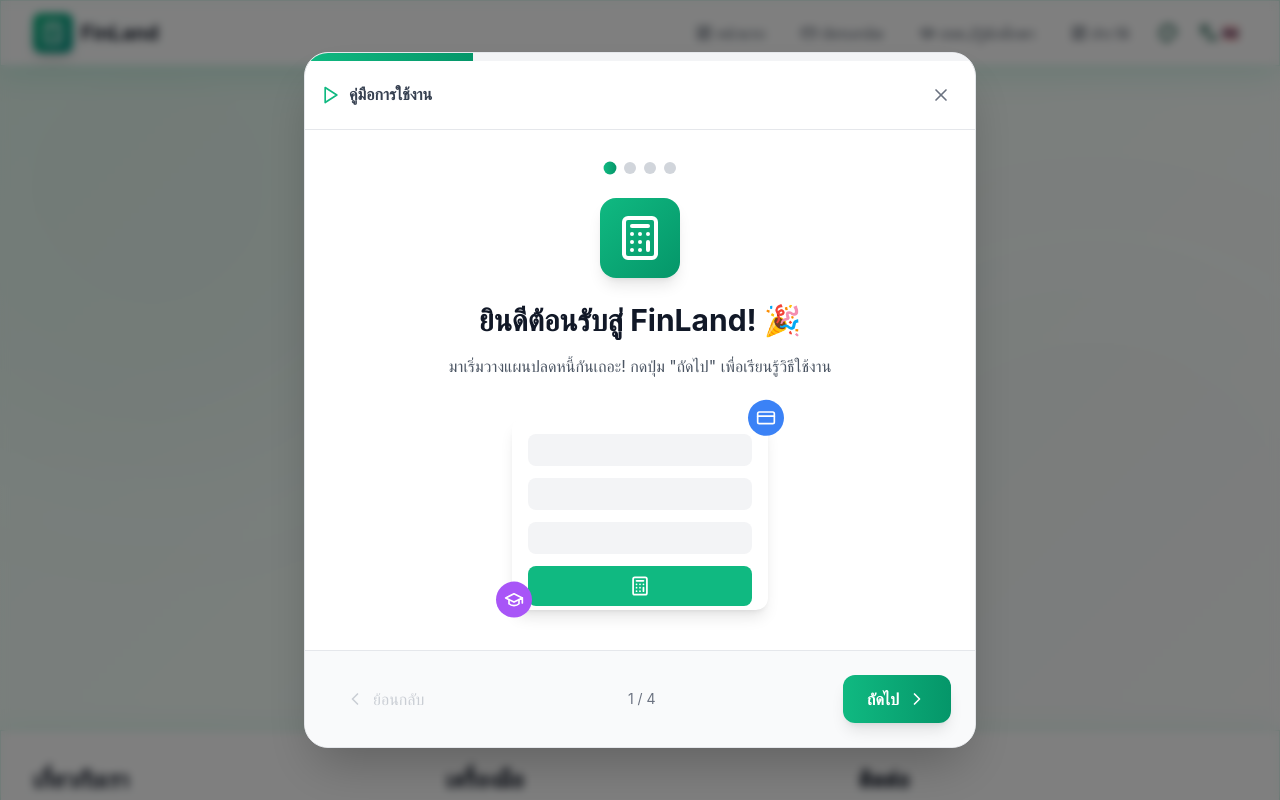
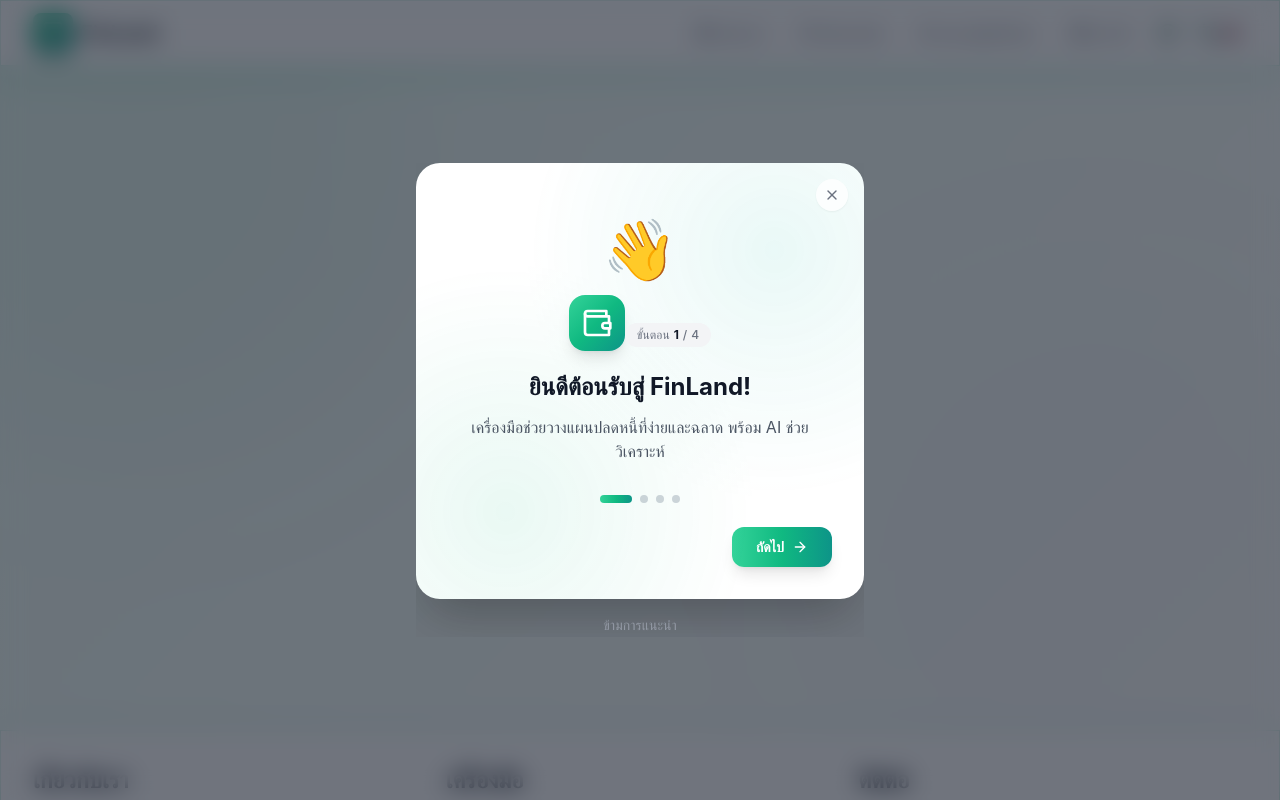
Before and after one commit to paripatrod/FinLand, a React (Vite) app in the folder frontend/: page /tutorial in a window 1280 px wide. Shown: the top 800 px of the page. Built offline with nearby package versions, Linux system fonts and the light colour scheme.

Commit message:
Redesign tutorial UI - modern minimalist style with emoji and gradient

```diff
--- a/frontend/src/components/OnboardingTutorial.tsx
+++ b/frontend/src/components/OnboardingTutorial.tsx
@@ -7,14 +7,16 @@
   Calculator,
   Sparkles,
   TrendingUp,
-  Download,
   CreditCard,
   GraduationCap,
   CheckCircle,
-  Play
+  ArrowRight,
+  Wallet,
+  PiggyBank,
+  Target
 } from 'lucide-react';
 import { useLanguage } from '../contexts/LanguageContext';
-import { Link, useNavigate } from 'react-router-dom';
+import { useNavigate } from 'react-router-dom';
 
 interface TutorialStep {
   id: number;
@@ -23,259 +25,57 @@
   titleEn: string;
   description: string;
   descriptionEn: string;
-  animation: 'calculator' | 'ai' | 'chart' | 'export';
-  color: string;
+  emoji: string;
+  gradient: string;
+  bgPattern: string;
 }
 
 const tutorialSteps: TutorialStep[] = [
   {
     id: 1,
-    icon: <Calculator className="w-12 h-12" />,
-    title: 'ยินดีต้อนรับสู่ FinLand! 🎉',
-    titleEn: 'Welcome to FinLand! 🎉',
-    description: 'มาเริ่มวางแผนปลดหนี้กันเถอะ! กดปุ่ม "ถัดไป" เพื่อเรียนรู้วิธีใช้งาน',
-    descriptionEn: 'Let\'s start planning to pay off your debt! Click "Next" to learn how to use the app',
-    animation: 'calculator',
-    color: 'emerald'
+    icon: <Wallet className="w-8 h-8" />,
+    title: 'ยินดีต้อนรับสู่ FinLand!',
+    titleEn: 'Welcome to FinLand!',
+    description: 'เครื่องมือช่วยวางแผนปลดหนี้ที่ง่ายและฉลาด พร้อม AI ช่วยวิเคราะห์',
+    descriptionEn: 'Smart debt planning tool with AI-powered analysis',
+    emoji: '👋',
+    gradient: 'from-emerald-400 via-emerald-500 to-teal-600',
+    bgPattern: 'radial-gradient(circle at 20% 80%, rgba(16, 185, 129, 0.15) 0%, transparent 50%), radial-gradient(circle at 80% 20%, rgba(20, 184, 166, 0.15) 0%, transparent 50%)'
   },
   {
     id: 2,
-    icon: <CreditCard className="w-12 h-12" />,
-    title: 'ขั้นตอนที่ 1: เลือกประเภทหนี้',
-    titleEn: 'Step 1: Select Debt Type',
-    description: 'ไปที่เมนู แล้วเลือก "บัตรเครดิต" หรือ "กยศ." ตามประเภทหนี้ที่คุณมี',
-    descriptionEn: 'Go to the menu and select "Credit Card" or "Student Loan" based on your debt type',
-    animation: 'calculator',
-    color: 'blue'
+    icon: <CreditCard className="w-8 h-8" />,
+    title: 'เลือกประเภทหนี้',
+    titleEn: 'Select Your Debt Type',
+    description: 'เลือก "บัตรเครดิต" หรือ "กยศ." จากเมนูด้านบน',
+    descriptionEn: 'Choose "Credit Card" or "Student Loan" from the menu',
+    emoji: '💳',
+    gradient: 'from-blue-400 via-blue-500 to-indigo-600',
+    bgPattern: 'radial-gradient(circle at 80% 80%, rgba(59, 130, 246, 0.15) 0%, transparent 50%), radial-gradient(circle at 20% 20%, rgba(99, 102, 241, 0.15) 0%, transparent 50%)'
   },
   {
     id: 3,
-    icon: <TrendingUp className="w-12 h-12" />,
-    title: 'ขั้นตอนที่ 2: กรอกข้อมูลหนี้',
-    titleEn: 'Step 2: Enter Your Debt Info',
-    description: 'กรอกยอดหนี้ อัตราดอกเบี้ย และยอดที่จ่ายต่อเดือน แล้วกด "คำนวณ"',
-    descriptionEn: 'Enter your balance, interest rate, and monthly payment, then click "Calculate"',
-    animation: 'chart',
-    color: 'purple'
+    icon: <Calculator className="w-8 h-8" />,
+    title: 'กรอกข้อมูลหนี้',
+    titleEn: 'Enter Your Debt Info',
+    description: 'ใส่ยอดหนี้ ดอกเบี้ย และยอดผ่อนต่อเดือน แล้วกด "คำนวณ"',
+    descriptionEn: 'Fill in balance, interest rate, monthly payment & click "Calculate"',
+    emoji: '📝',
+    gradient: 'from-violet-400 via-purple-500 to-purple-600',
+    bgPattern: 'radial-gradient(circle at 20% 80%, rgba(139, 92, 246, 0.15) 0%, transparent 50%), radial-gradient(circle at 80% 20%, rgba(168, 85, 247, 0.15) 0%, transparent 50%)'
   },
   {
     id: 4,
-    icon: <Sparkles className="w-12 h-12" />,
-    title: 'ขั้นตอนที่ 3: ดูผลลัพธ์ & คำแนะนำ',
-    titleEn: 'Step 3: View Results & Tips',
-    description: 'ดูว่าต้องผ่อนกี่เดือน จ่ายดอกเบี้ยเท่าไหร่ พร้อมรับคำแนะนำจาก AI!',
-    descriptionEn: 'See how many months to pay off, total interest, and get AI recommendations!',
-    animation: 'ai',
-    color: 'teal'
+    icon: <Sparkles className="w-8 h-8" />,
+    title: 'รับคำแนะนำจาก AI',
+    titleEn: 'Get AI Recommendations',
+    description: 'ดูผลลัพธ์พร้อมคำแนะนำส่วนตัวจาก AI เพื่อปลดหนี้เร็วขึ้น!',
+    descriptionEn: 'View results with personalized AI tips to pay off debt faster!',
+    emoji: '✨',
+    gradient: 'from-amber-400 via-orange-500 to-rose-500',
+    bgPattern: 'radial-gradient(circle at 80% 80%, rgba(251, 191, 36, 0.15) 0%, transparent 50%), radial-gradient(circle at 20% 20%, rgba(244, 63, 94, 0.15) 0%, transparent 50%)'
   }
 ];
-
-// Animation components for each step
-function CalculatorAnimation() {
-  return (
-    <motion.div className="relative w-48 h-36 sm:w-64 sm:h-48 mx-auto">
-      {/* Calculator form mockup */}
-      <motion.div
-        className="absolute inset-0 bg-white dark:bg-gray-800 rounded-xl shadow-lg p-3 sm:p-4"
-        initial={{ opacity: 0, y: 20 }}
-        animate={{ opacity: 1, y: 0 }}
-        transition={{ duration: 0.5 }}
-      >
-        {/* Input fields */}
-        {[0, 1, 2].map((i) => (
-          <motion.div
-            key={i}
-            className="h-8 bg-gray-100 dark:bg-gray-700 rounded-lg mb-3"
-            initial={{ width: 0 }}
-            animate={{ width: '100%' }}
-            transition={{ delay: 0.3 + i * 0.2, duration: 0.4 }}
-          />
-        ))}
-        {/* Button */}
-        <motion.div
-          className="h-10 bg-emerald-500 rounded-lg flex items-center justify-center"
-          initial={{ scale: 0 }}
-          animate={{ scale: 1 }}
-          transition={{ delay: 1, type: 'spring' }}
-        >
-          <motion.div
-            animate={{ scale: [1, 1.1, 1] }}
-            transition={{ repeat: Infinity, duration: 1.5 }}
-          >
-            <Calculator className="w-5 h-5 text-white" />
-          </motion.div>
-        </motion.div>
-      </motion.div>
-
-      {/* Floating icons */}
-      <motion.div
-        className="absolute -top-4 -right-4 p-2 bg-blue-500 rounded-full"
-        animate={{ y: [0, -10, 0] }}
-        transition={{ repeat: Infinity, duration: 2 }}
-      >
-        <CreditCard className="w-5 h-5 text-white" />
-      </motion.div>
-      <motion.div
-        className="absolute -bottom-4 -left-4 p-2 bg-purple-500 rounded-full"
-        animate={{ y: [0, -10, 0] }}
-        transition={{ repeat: Infinity, duration: 2, delay: 0.5 }}
-      >
-        <GraduationCap className="w-5 h-5 text-white" />
-      </motion.div>
-    </motion.div>
-  );
-}
-
-function ChartAnimation() {
-  const bars = [40, 70, 55, 85, 45, 90, 60];
-
-  return (
-    <motion.div className="w-48 h-36 sm:w-64 sm:h-48 mx-auto flex items-end justify-center gap-1 sm:gap-2">
-      {bars.map((height, i) => (
-        <motion.div
-          key={i}
-          className="w-4 sm:w-6 bg-gradient-to-t from-blue-600 to-blue-400 rounded-t-lg"
-          initial={{ height: 0 }}
-          animate={{ height: `${height}%` }}
-          transition={{ delay: i * 0.1, duration: 0.5, type: 'spring' }}
-        />
-      ))}
-      {/* Trend line */}
-      <motion.svg
-        className="absolute w-full h-full pointer-events-none"
-        initial={{ pathLength: 0 }}
-        animate={{ pathLength: 1 }}
-        transition={{ delay: 1, duration: 1 }}
-      >
-        <motion.path
-          d="M20 120 Q80 80 140 100 T260 40"
-          fill="none"
-          stroke="#10b981"
-          strokeWidth="3"
-          strokeLinecap="round"
-          initial={{ pathLength: 0 }}
-          animate={{ pathLength: 1 }}
-          transition={{ delay: 1, duration: 1.5 }}
-        />
-      </motion.svg>
-    </motion.div>
-  );
-}
-
-function AIAnimation() {
-  return (
-    <motion.div className="relative w-48 h-36 sm:w-64 sm:h-48 mx-auto flex items-center justify-center">
-      {/* Central AI icon */}
-      <motion.div
-        className="relative z-10 p-4 sm:p-6 bg-gradient-to-br from-purple-500 to-indigo-600 rounded-2xl shadow-lg"
-        animate={{
-          boxShadow: [
-            '0 0 20px rgba(139, 92, 246, 0.3)',
-            '0 0 40px rgba(139, 92, 246, 0.6)',
-            '0 0 20px rgba(139, 92, 246, 0.3)'
-          ]
-        }}
-        transition={{ repeat: Infinity, duration: 2 }}
-      >
-        <Sparkles className="w-8 h-8 sm:w-10 sm:h-10 text-white" />
-      </motion.div>
-
-      {/* Orbiting particles */}
-      {[0, 1, 2, 3, 4, 5].map((i) => (
-        <motion.div
-          key={i}
-          className="absolute w-3 h-3 bg-purple-400 rounded-full"
-          animate={{
-            rotate: 360,
-          }}
-          transition={{
-            repeat: Infinity,
-            duration: 3,
-            delay: i * 0.5,
-            ease: 'linear'
-          }}
-          style={{
-            transformOrigin: '32px 32px',
-            left: 'calc(50% - 6px)',
-            top: 'calc(50% - 6px)',
-          }}
-        />
-      ))}
-
-      {/* Analysis text */}
-      <motion.div
-        className="absolute bottom-0 left-0 right-0 text-center"
-        initial={{ opacity: 0 }}
-        animate={{ opacity: [0, 1, 1, 0] }}
-        transition={{ repeat: Infinity, duration: 3 }}
-      >
-        <span className="text-sm text-purple-600 dark:text-purple-400 font-mono">
-          Analyzing profile...
-        </span>
-      </motion.div>
-    </motion.div>
-  );
-}
-
-function ExportAnimation() {
-  return (
-    <motion.div className="relative w-48 h-36 sm:w-64 sm:h-48 mx-auto flex items-center justify-center">
-      {/* Document */}
-      <motion.div
-        className="relative bg-white dark:bg-gray-800 rounded-lg shadow-lg p-3 sm:p-4 w-32 sm:w-40"
-        initial={{ y: 0 }}
-        animate={{ y: [0, -20, 0] }}
-        transition={{ repeat: Infinity, duration: 2, delay: 1 }}
-      >
-        {/* Document lines */}
-        {[0, 1, 2, 3].map((i) => (
-          <motion.div
-            key={i}
-            className="h-2 bg-gray-200 dark:bg-gray-700 rounded mb-2"
-            initial={{ width: 0 }}
-            animate={{ width: i === 3 ? '60%' : '100%' }}
-            transition={{ delay: 0.2 + i * 0.1, duration: 0.3 }}
-          />
-        ))}
-
-        {/* Download icon */}
-        <motion.div
-          className="absolute -bottom-6 left-1/2 transform -translate-x-1/2 p-2 bg-teal-500 rounded-full"
-          initial={{ scale: 0 }}
-          animate={{ scale: 1 }}
-          transition={{ delay: 0.8, type: 'spring' }}
-        >
-          <Download className="w-5 h-5 text-white" />
-        </motion.div>
-      </motion.div>
-
-      {/* Format badges */}
-      <motion.div
-        className="absolute top-4 left-4 px-2 py-1 bg-green-500 text-white text-xs rounded font-bold"
-        initial={{ opacity: 0, x: -20 }}
-        animate={{ opacity: 1, x: 0 }}
-        transition={{ delay: 1.2 }}
-      >
-        CSV
-      </motion.div>
-      <motion.div
-        className="absolute top-4 right-4 px-2 py-1 bg-red-500 text-white text-xs rounded font-bold"
-        initial={{ opacity: 0, x: 20 }}
-        animate={{ opacity: 1, x: 0 }}
-        transition={{ delay: 1.4 }}
-      >
-        PDF
-      </motion.div>
-    </motion.div>
-  );
-}
-
-const animations: Record<string, React.FC> = {
-  calculator: CalculatorAnimation,
-  chart: ChartAnimation,
-  ai: AIAnimation,
-  export: ExportAnimation
-};
 
 export default function OnboardingTutorial() {
   const [currentStep, setCurrentStep] = useState(0);
@@ -318,143 +118,158 @@
   };
 
   const step = tutorialSteps[currentStep];
-  const AnimationComponent = animations[step.animation];
-
-  const colorClasses: Record<string, string> = {
-    emerald: 'from-emerald-500 to-emerald-600',
-    blue: 'from-blue-500 to-blue-600',
-    purple: 'from-purple-500 to-indigo-600',
-    teal: 'from-teal-500 to-teal-600'
-  };
 
   return (
     <motion.div
-      className="fixed inset-0 z-50 flex items-center justify-center p-4 bg-black/50 backdrop-blur-sm"
+      className="fixed inset-0 z-50 flex items-center justify-center p-3 sm:p-4 bg-gray-900/60 backdrop-blur-md"
       initial={{ opacity: 0 }}
       animate={{ opacity: 1 }}
       exit={{ opacity: 0 }}
     >
-      <div className="max-w-2xl w-full max-h-[90vh] overflow-y-auto bg-white dark:bg-gray-800 rounded-3xl shadow-2xl border border-gray-200 dark:border-gray-700 overflow-hidden">
-        {/* Progress bar */}
-        <div className="sticky top-0 z-10 h-2 bg-gray-100 dark:bg-gray-700">
       <motion.div
-            className={`h-full bg-gradient-to-r ${colorClasses[step.color]}`}
-            initial={{ width: 0 }}
-            animate={{ width: `${((currentStep + 1) / tutorialSteps.length) * 100}%` }}
-            transition={{ duration: 0.3 }}
+        className="relative w-full max-w-md overflow-hidden"
+        initial={{ scale: 0.9, y: 20 }}
+        animate={{ scale: 1, y: 0 }}
+        transition={{ type: 'spring', damping: 25, stiffness: 300 }}
+      >
+        {/* Main Card */}
+        <div className="relative bg-white dark:bg-gray-800 rounded-3xl shadow-2xl overflow-hidden">
+
+          {/* Background Pattern */}
+          <div
+            className="absolute inset-0 opacity-60"
+            style={{ background: step.bgPattern }}
           />
-        </div>
 
-        {/* Header */}
-        <div className="flex justify-between items-center p-4 border-b border-gray-200 dark:border-gray-700">
-          <div className="flex items-center gap-2">
-            <Play className="w-5 h-5 text-emerald-500" />
-            <span className="font-semibold text-gray-700 dark:text-gray-300">
-              {t('tutorial.title')}
-            </span>
-          </div>
+          {/* Close Button */}
           <button
             onClick={handleSkip}
-            className="p-2 hover:bg-gray-100 dark:hover:bg-gray-700 rounded-full transition-colors"
+            className="absolute top-4 right-4 z-20 p-2 bg-white/80 dark:bg-gray-700/80 hover:bg-white dark:hover:bg-gray-600 rounded-full transition-all shadow-sm"
           >
-            <X className="w-5 h-5 text-gray-500" />
+            <X className="w-4 h-4 text-gray-500 dark:text-gray-400" />
           </button>
-        </div>
 
           {/* Content */}
-        <div className="p-4 sm:p-6 md:p-8">
+          <div className="relative z-10 px-6 pt-12 pb-6 sm:px-8 sm:pt-14 sm:pb-8">
             <AnimatePresence mode="wait">
               <motion.div
                 key={currentStep}
-              initial={{ opacity: 0, x: 20 }}
-              animate={{ opacity: 1, x: 0 }}
-              exit={{ opacity: 0, x: -20 }}
-              transition={{ duration: 0.3 }}
+                initial={{ opacity: 0, y: 10 }}
+                animate={{ opacity: 1, y: 0 }}
+                exit={{ opacity: 0, y: -10 }}
+                transition={{ duration: 0.2 }}
                 className="text-center"
               >
-              {/* Step indicator */}
-              <div className="flex justify-center gap-2 mb-6">
+                {/* Emoji */}
+                <motion.div
+                  className="text-5xl sm:text-6xl mb-4"
+                  initial={{ scale: 0, rotate: -20 }}
+                  animate={{ scale: 1, rotate: 0 }}
+                  transition={{ type: 'spring', damping: 10, delay: 0.1 }}
+                >
+                  {step.emoji}
+                </motion.div>
+
+                {/* Icon Badge */}
+                <motion.div
+                  className={`inline-flex items-center justify-center p-3 bg-gradient-to-br ${step.gradient} rounded-2xl text-white mb-5 shadow-lg`}
+                  initial={{ scale: 0 }}
+                  animate={{ scale: 1 }}
+                  transition={{ type: 'spring', damping: 12, delay: 0.15 }}
+                >
+                  {step.icon}
+                </motion.div>
+
+                {/* Step Counter */}
+                <motion.div
+                  className="inline-flex items-center gap-1 px-3 py-1 bg-gray-100 dark:bg-gray-700 rounded-full text-xs font-medium text-gray-500 dark:text-gray-400 mb-4"
+                  initial={{ opacity: 0 }}
+                  animate={{ opacity: 1 }}
+                  transition={{ delay: 0.2 }}
+                >
+                  <span>ขั้นตอน</span>
+                  <span className="text-gray-900 dark:text-white font-bold">{currentStep + 1}</span>
+                  <span>/</span>
+                  <span>{tutorialSteps.length}</span>
+                </motion.div>
+
+                {/* Title */}
+                <h2 className="text-xl sm:text-2xl font-bold text-gray-900 dark:text-gray-100 mb-3">
+                  {language === 'th' ? step.title : step.titleEn}
+                </h2>
+
+                {/* Description */}
+                <p className="text-sm sm:text-base text-gray-600 dark:text-gray-300 leading-relaxed max-w-sm mx-auto">
+                  {language === 'th' ? step.description : step.descriptionEn}
+                </p>
+              </motion.div>
+            </AnimatePresence>
+          </div>
+
+          {/* Progress Dots */}
+          <div className="flex justify-center gap-2 pb-6">
             {tutorialSteps.map((_, index) => (
-                  <motion.div
+              <motion.button
                 key={index}
-                    className={`w-3 h-3 rounded-full ${
+                onClick={() => setCurrentStep(index)}
+                className={`h-2 rounded-full transition-all duration-300 ${
                   index === currentStep
-                        ? `bg-gradient-to-r ${colorClasses[step.color]}`
+                    ? `w-8 bg-gradient-to-r ${step.gradient}`
                     : index < currentStep
-                        ? 'bg-emerald-500'
-                        : 'bg-gray-300 dark:bg-gray-600'
+                    ? 'w-2 bg-emerald-400'
+                    : 'w-2 bg-gray-300 dark:bg-gray-600'
                 }`}
-                    animate={index === currentStep ? { scale: [1, 1.2, 1] } : {}}
-                    transition={{ repeat: Infinity, duration: 1.5 }}
+                whileHover={{ scale: 1.2 }}
+                whileTap={{ scale: 0.9 }}
               />
             ))}
           </div>
 
-              {/* Icon */}
-              <motion.div
-                className={`inline-flex items-center justify-center p-4 bg-gradient-to-br ${colorClasses[step.color]} rounded-2xl text-white mb-6 shadow-lg`}
-                initial={{ scale: 0, rotate: -180 }}
-                animate={{ scale: 1, rotate: 0 }}
-                transition={{ type: 'spring', damping: 15 }}
-              >
-                {step.icon}
-              </motion.div>
-
-              {/* Title */}
-              <h2 className="text-xl sm:text-2xl md:text-3xl font-bold text-gray-900 dark:text-gray-100 mb-3 sm:mb-4 px-2">
-                {language === 'th' ? step.title : step.titleEn}
-              </h2>
-
-              {/* Description */}
-              <p className="text-sm sm:text-base text-gray-600 dark:text-gray-300 mb-6 sm:mb-8 max-w-md mx-auto px-2">
-                {language === 'th' ? step.description : step.descriptionEn}
-              </p>
-
-              {/* Animation */}
-              <div className="h-40 sm:h-52 flex items-center justify-center">
-                <AnimationComponent />
-              </div>
-            </motion.div>
-          </AnimatePresence>
-        </div>
-
-        {/* Footer */}
-        <div className="flex justify-between items-center p-4 sm:p-6 bg-gray-50 dark:bg-gray-900/50 border-t border-gray-200 dark:border-gray-700">
+          {/* Footer Buttons */}
+          <div className="flex items-center justify-between px-6 pb-6 sm:px-8 sm:pb-8">
             <button
               onClick={handlePrev}
               disabled={currentStep === 0}
-            className={`flex items-center gap-1 sm:gap-2 px-3 sm:px-4 py-2 rounded-lg transition-all text-sm sm:text-base ${
+              className={`flex items-center gap-1 px-4 py-2.5 rounded-xl font-medium transition-all text-sm ${
                 currentStep === 0
-                ? 'opacity-50 cursor-not-allowed text-gray-400'
-                : 'text-gray-600 dark:text-gray-300 hover:bg-gray-200 dark:hover:bg-gray-700'
+                  ? 'opacity-0 pointer-events-none'
+                  : 'text-gray-600 dark:text-gray-300 hover:bg-gray-100 dark:hover:bg-gray-700'
               }`}
             >
-            <ChevronLeft className="w-4 h-4 sm:w-5 sm:h-5" />
-            <span className="hidden sm:inline">{t('tutorial.back')}</span>
+              <ChevronLeft className="w-4 h-4" />
+              <span>{language === 'th' ? 'ก่อนหน้า' : 'Back'}</span>
             </button>
-
-          <span className="text-xs sm:text-sm text-gray-500 dark:text-gray-400">
-            {currentStep + 1} / {tutorialSteps.length}
-          </span>
 
             <button
               onClick={handleNext}
-            className={`flex items-center gap-1 sm:gap-2 px-4 sm:px-6 py-2 sm:py-3 bg-gradient-to-r ${colorClasses[step.color]} text-white font-semibold rounded-xl shadow-lg hover:shadow-xl transition-all text-sm sm:text-base`}
+              className={`flex items-center gap-2 px-6 py-2.5 bg-gradient-to-r ${step.gradient} text-white font-semibold rounded-xl shadow-lg hover:shadow-xl hover:scale-[1.02] active:scale-[0.98] transition-all text-sm`}
             >
               {currentStep === tutorialSteps.length - 1 ? (
                 <>
-                <CheckCircle className="w-4 h-4 sm:w-5 sm:h-5" />
-                <span>{t('tutorial.start')}</span>
+                  <span>{language === 'th' ? 'เริ่มใช้งาน' : 'Get Started'}</span>
+                  <CheckCircle className="w-4 h-4" />
                 </>
               ) : (
                 <>
-                <span>{t('tutorial.next')}</span>
-                <ChevronRight className="w-4 h-4 sm:w-5 sm:h-5" />
+                  <span>{language === 'th' ? 'ถัดไป' : 'Next'}</span>
+                  <ArrowRight className="w-4 h-4" />
                 </>
               )}
             </button>
           </div>
         </div>
+
+        {/* Skip Link */}
+        <motion.button
+          onClick={handleSkip}
+          className="w-full mt-4 text-center text-sm text-gray-400 hover:text-white transition-colors"
+          initial={{ opacity: 0 }}
+          animate={{ opacity: 1 }}
+          transition={{ delay: 0.5 }}
+        >
+          {language === 'th' ? 'ข้ามการแนะนำ' : 'Skip tutorial'}
+        </motion.button>
+      </motion.div>
     </motion.div>
   );
 }
```
Lines whose indentation alone changed are shown as unchanged.
